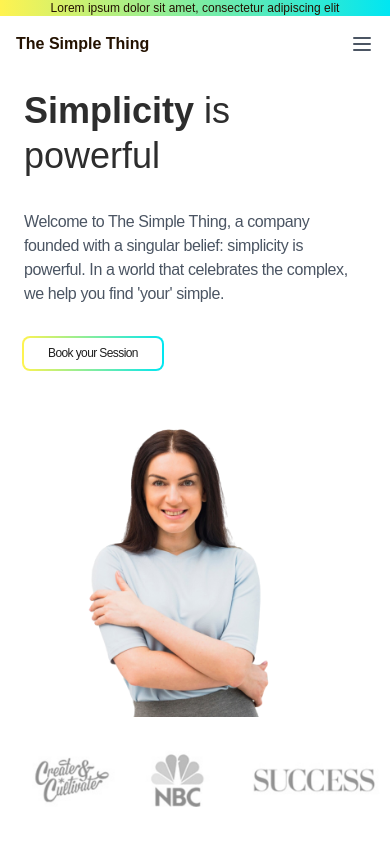
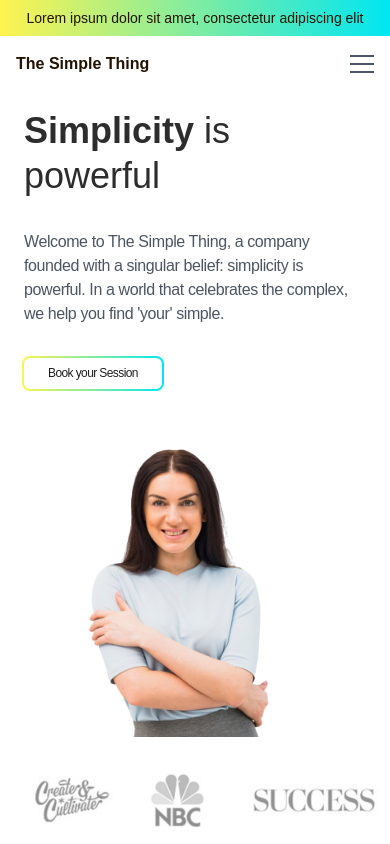
Before and after one commit to jatintomar4321/simplicity, a Next.js app: page / in a window 390 px wide. Shown: the top 844 px of the page. Built offline with nearby package versions, Linux system fonts and the light colour scheme.

Commit message:
sidebar added

```diff
--- a/app/components/Navbar.jsx
+++ b/app/components/Navbar.jsx
@@ -1,7 +1,8 @@
 "use client"
 
 import React, { useState } from 'react';
-import { motion, AnimatePresence } from 'framer-motion';
+import Sidebar from './Sidebar';
+import { motion } from 'framer-motion';
 
 export default function Navbar() {
   const [isMenuOpen, setIsMenuOpen] = useState(false);
@@ -14,13 +15,13 @@ export default function Navbar() {
     <header className="w-full text-[#241201]">
       {/* Top banner */}
       <div className="w-full bg-gradient-to-r from-[#FFF350] to-[#00E6F2]">
-        <p className="text-center text-xs  px-4">
+        <p className="text-center text-sm py-2 px-4">
           Lorem ipsum dolor sit amet, consectetur adipiscing elit
         </p>
       </div>
 
       {/* Navigation bar */}
-      <nav className="mx-auto flex max-w-7xl items-center justify-between px-4 sm:px-6 lg:px-16 py-4">
+      <nav className="mx-auto flex max-w-7xl items-center justify-between px-4 sm:px-6 lg:px-16 py-4 relative z-[110]">
         {/* Logo/Brand */}
         <div className="flex-shrink-0">
           <h1 className="text-md font-[550]">The Simple Thing</h1>
@@ -28,7 +29,7 @@ export default function Navbar() {
 
         {/* Navigation Links - Desktop */}
         <div className="hidden md:flex items-center gap-8">
-          <NavLinks onLinkClick={() => {}} />
+          <NavLinks />
         </div>
 
         {/* CTA Button - Desktop */}
@@ -36,71 +37,54 @@ export default function Navbar() {
           <CTAButton />
         </div>
 
-        {/* Hamburger Menu - Mobile */}
+        {/* Menu Button - Mobile */}
         <button
           className="md:hidden text-gray-600 focus:outline-none"
           onClick={toggleMenu}
           aria-label="Toggle menu"
           aria-expanded={isMenuOpen}
         >
-          <svg
-            className="w-6 h-6"
-            fill="none"
-            strokeLinecap="round"
-            strokeLinejoin="round"
-            strokeWidth="2"
-            viewBox="0 0 24 24"
-            stroke="currentColor"
-          >
-            <path d="M4 6h16M4 12h16M4 18h16"></path>
-          </svg>
+          <motion.div className="space-y-1.5 w-6 h-6 flex flex-col justify-center items-center">
+            <motion.span
+              animate={isMenuOpen ? { rotate: 50, y: 6 } : { rotate: 0, y: 0 }}
+              className="block w-6 h-0.5 bg-current origin-center"
+            ></motion.span>
+            <motion.span
+              animate={isMenuOpen ? { opacity: 0 } : { opacity: 1 }}
+              className="block w-6 h-0.5 bg-current"
+            ></motion.span>
+            <motion.span
+              animate={isMenuOpen ? { rotate: -50, y: -10 } : { rotate: 0, y: 0 }}
+              className="block w-6 h-0.5 bg-current origin-center"
+            ></motion.span>
+          </motion.div>
         </button>
+      </nav>
 
-        {/* Mobile Menu */}
-        <AnimatePresence>
-          {isMenuOpen && (
-            <motion.div
-              initial={{ opacity: 0, y: -20 }}
-              animate={{ opacity: 1, y: 0 }}
-              exit={{ opacity: 0, y: -20 }}
-              transition={{ duration: 0.2 }}
-              className="absolute top-full left-0 right-0 bg-white shadow-lg md:hidden z-50"
-            >
-              <div className="px-4 py-6 space-y-4">
-                <NavLinks onLinkClick={() => setIsMenuOpen(false)} />
-                <div className="pt-4">
-                  <CTAButton />
-                </div>
-              </div>
-            </motion.div>
-          )}
-        </AnimatePresence>
-      </nav>
+      {/* Sidebar - Move outside of nav and position fixed */}
+      <Sidebar isOpen={isMenuOpen} onClose={() => setIsMenuOpen(false)} />
     </header>
   );
 }
 
-function NavLinks({ onLinkClick }) {
+function NavLinks() {
   return (
     <>
       <a
         href="#"
         className="relative text-xs text-gray-900 after:absolute after:bottom-0 after:left-0 after:h-0.5 after:w-full after:origin-left after:scale-x-100 after:bg-gray-900 after:transition-transform hover:after:scale-x-0"
-        onClick={onLinkClick}
       >
         Coaching
       </a>
       <a
         href="#"
         className="text-xs text-gray-600 hover:text-gray-900"
-        onClick={onLinkClick}
       >
         About
       </a>
       <a
         href="#"
         className="text-xs text-gray-600 hover:text-gray-900"
-        onClick={onLinkClick}
       >
         Resources
       </a>
--- /dev/null
+++ b/app/components/Sidebar.jsx
@@ -0,0 +1,70 @@
+import { motion } from 'framer-motion';
+import { Twitter, Facebook, Instagram, Youtube } from 'lucide-react';
+
+export default function Sidebar({ isOpen, onClose }) {
+  return (
+    <motion.div
+      initial={{ x: "100%" }}
+      animate={{ x: isOpen ? 0 : "100%" }}
+      transition={{ type: "tween", duration: 0.3 }}
+      className="fixed top-0 right-0 w-full h-full bg-[#FFF350] z-[100] overflow-y-auto"
+    >
+      <div className="min-h-screen flex flex-col p-6 pt-40">
+        {/* Navigation Links */}
+        <nav className="flex-1">
+          <ul className=" text-[2.5rem] font-semibold">
+            <li>
+              <a href="/" className="hover:opacity-70 transition-opacity">
+                Home
+              </a>
+            </li>
+            <li>
+              <a href="/coaching" className="hover:opacity-70 transition-opacity">
+                Coaching
+              </a>
+            </li>
+            <li>
+              <a href="/resources" className="hover:opacity-70 transition-opacity">
+                Resources
+              </a>
+            </li>
+            <li>
+              <a href="/about" className="hover:opacity-70 transition-opacity">
+                About
+              </a>
+            </li>
+            <li>
+              <a href="/contact" className="hover:opacity-70 transition-opacity">
+                Contact
+              </a>
+            </li>
+          </ul>
+        </nav>
+
+        {/* Footer */}
+        <div className="mt-auto space-y-6">
+          {/* Social Links */}
+          <div className="flex gap-6">
+            <a href="#" className="hover:opacity-70 transition-opacity">
+              <Twitter className="w-6 h-6" />
+            </a>
+            <a href="#" className="hover:opacity-70 transition-opacity">
+              <Facebook className="w-6 h-6" />
+            </a>
+            <a href="#" className="hover:opacity-70 transition-opacity">
+              <Instagram className="w-6 h-6" />
+            </a>
+            <a href="#" className="hover:opacity-70 transition-opacity">
+              <Youtube className="w-6 h-6" />
+            </a>
+          </div>
+          {/* Copyright */}
+          <div className="text-sm space-y-1">
+            <p>The Simple Thing</p>
+            <p>© 2024 All Rights Reserved.</p>
+          </div>
+        </div>
+      </div>
+    </motion.div>
+  );
+}
```
